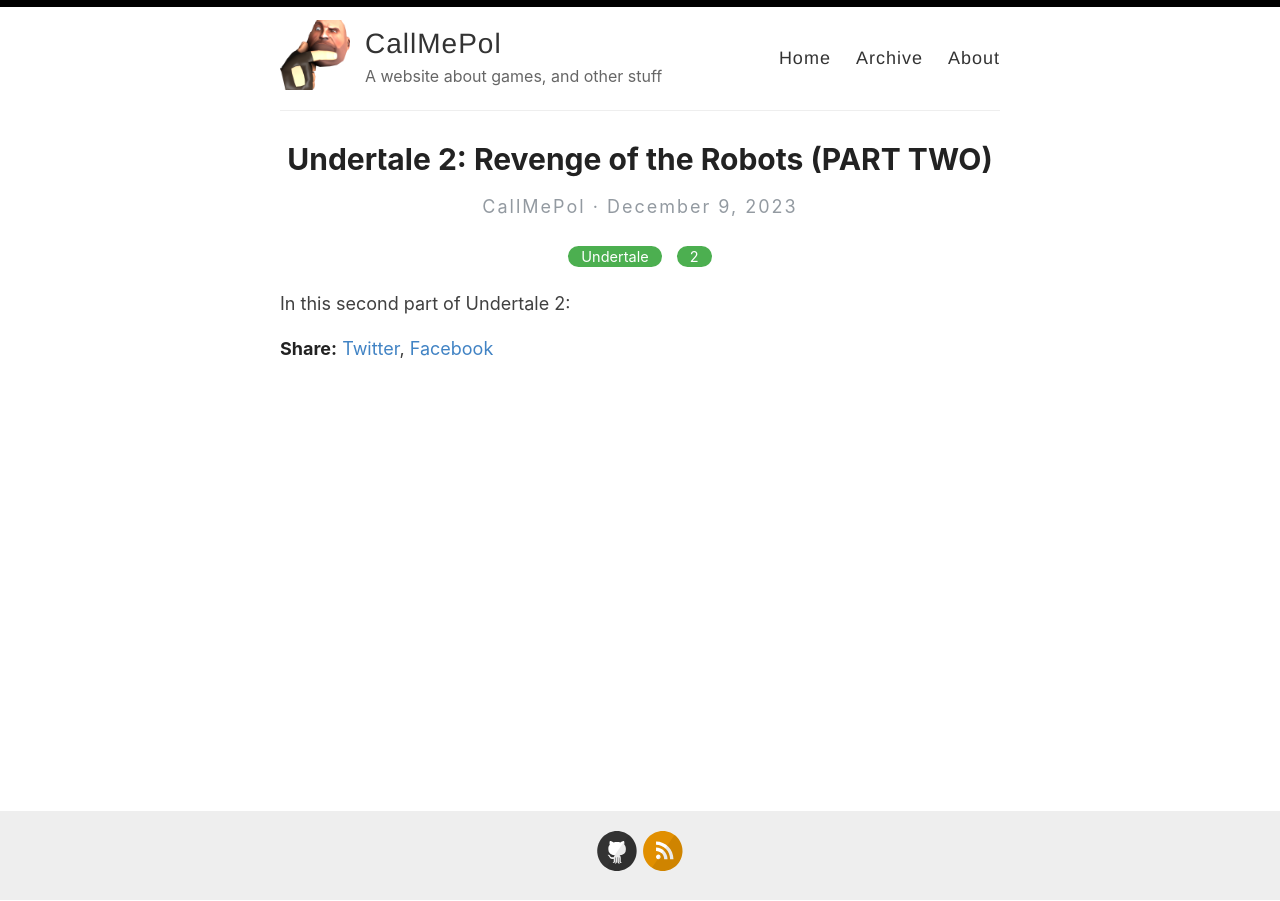
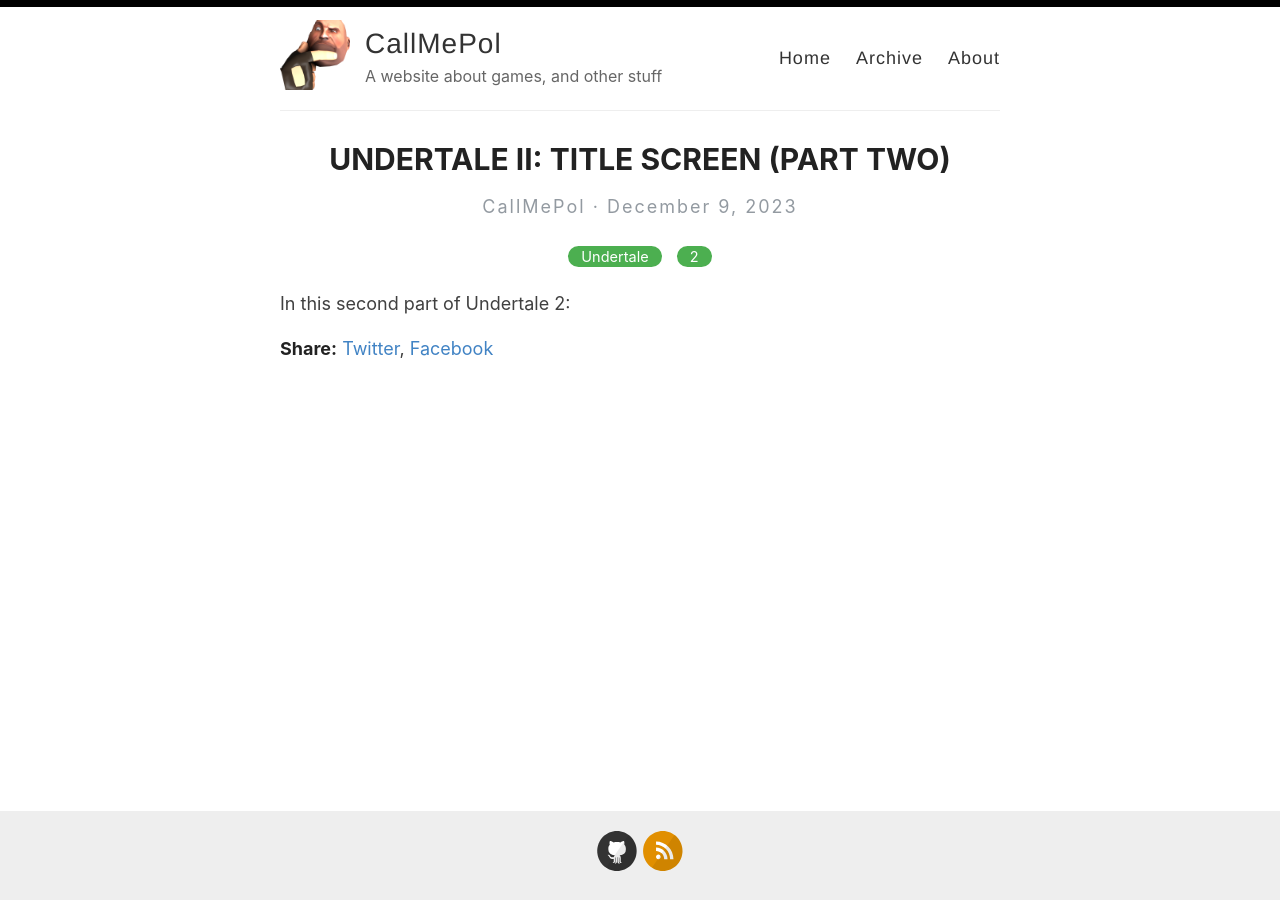
Before and after one commit to poleve540/CallMePol, a Jekyll site: the page built from _posts/2023-12-09-Undertale2-Title2.md, in a window 1280 px wide. Built offline with Jekyll 4.4.1, drawn with Linux system fonts in a browser that asks for light colours.

Commit message:
_posts/2023-12-09-Undertale2-Title2.md updated from https://stackedit.io/

```diff
--- a/_posts/2023-12-09-Undertale2-Title2.md
+++ b/_posts/2023-12-09-Undertale2-Title2.md
@@ -1,9 +1,9 @@
 ---
 layout: post
-title: 'Undertale 2: Revenge of the Robots (PART TWO)'
+title: 'UNDERTALE II: TITLE SCREEN (PART TWO)'
 categories: Undertale 2
 ---
 In this second part of Undertale 2:
 <!--stackedit_data:
-eyJoaXN0b3J5IjpbLTQyOTA1Mzc4XX0=
+eyJoaXN0b3J5IjpbMTk0ODA4ODY2M119
 -->
```
